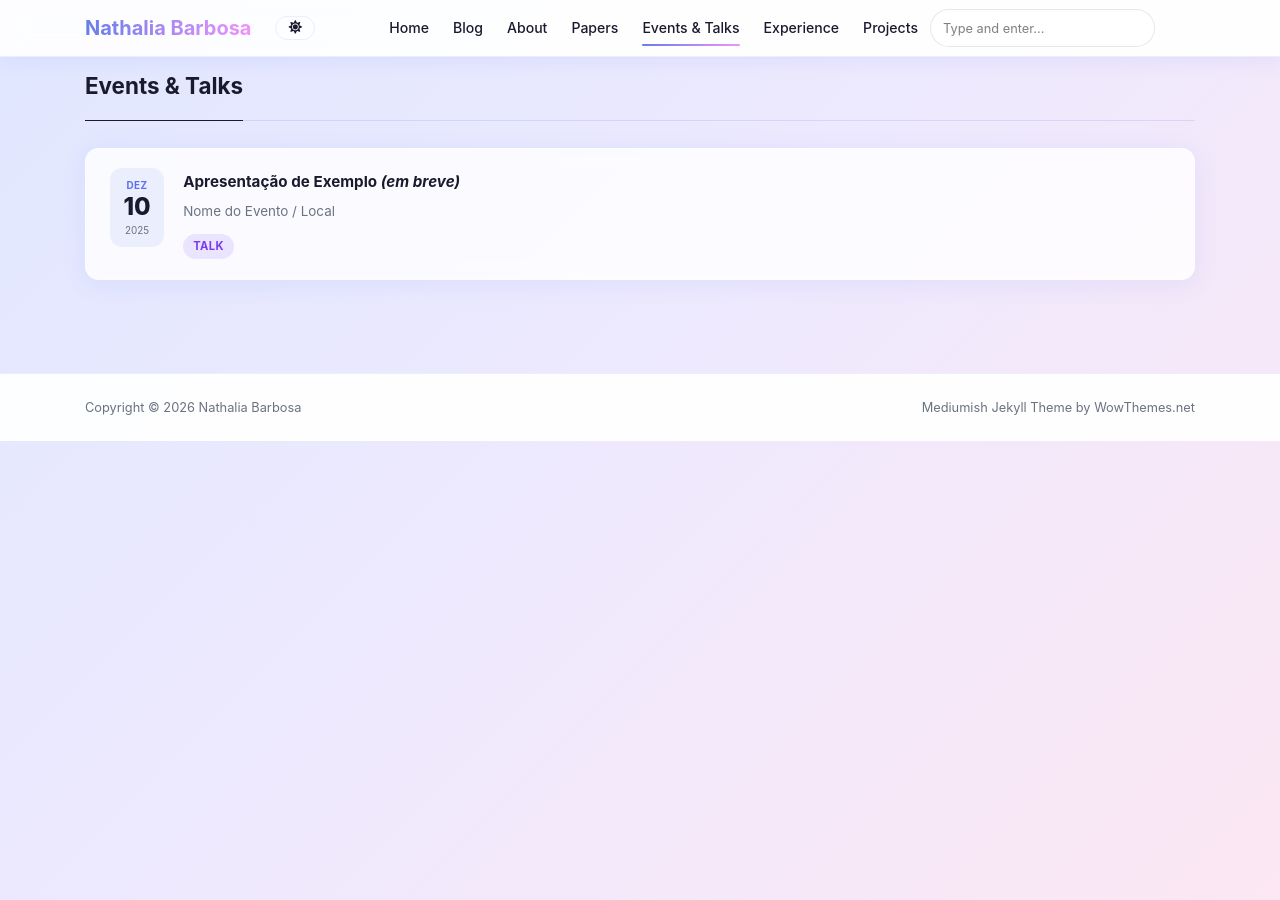
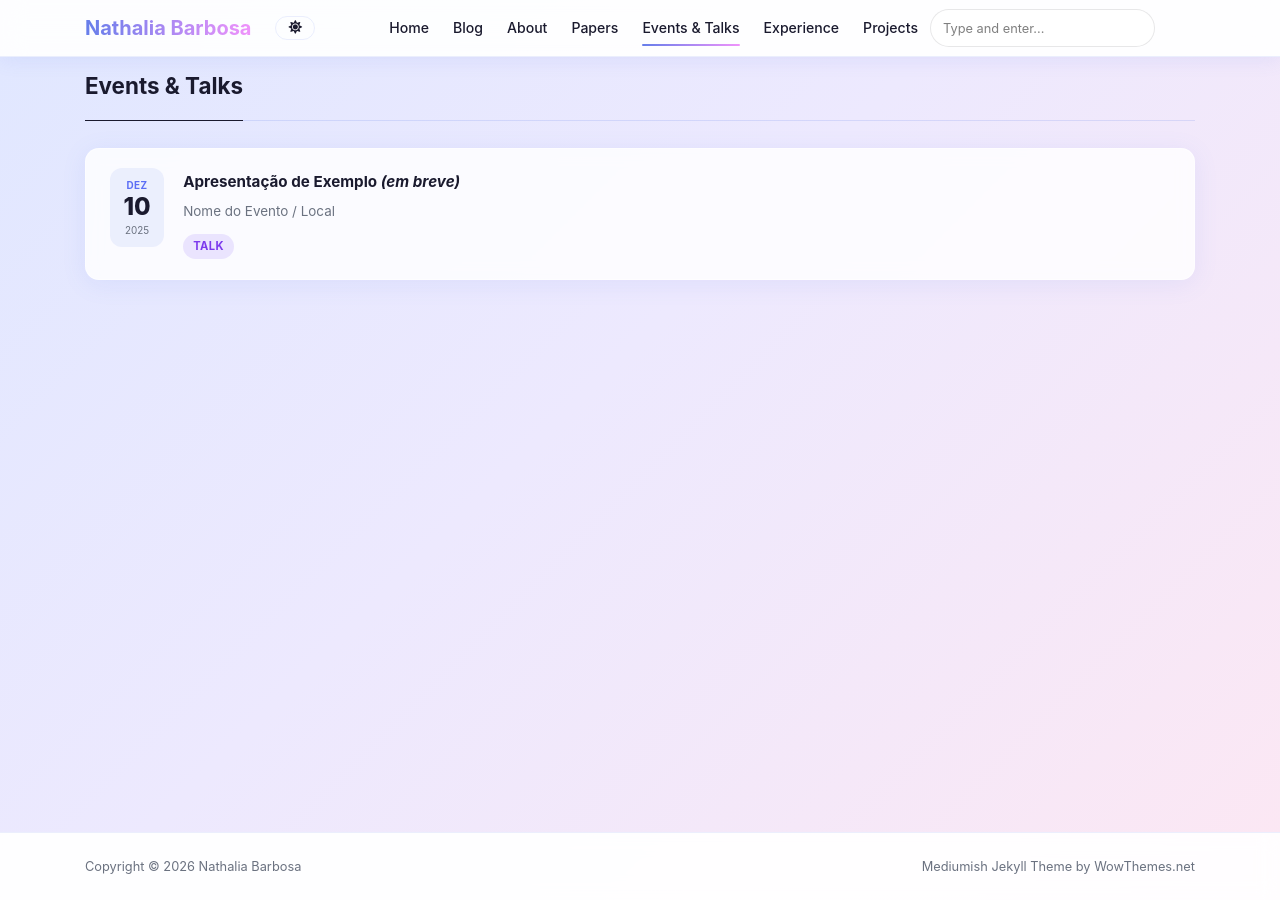
Before and after one commit to nathaliafab/nathaliafab.github.io, a Jekyll site: the page built from _pages/events.md, in a window 1280 px wide. Built offline with Jekyll 4.4.1, drawn with Linux system fonts in a browser that asks for light colours; nearby versions of some CDN libraries; a style sheet for code colours, icons or effects is not loaded.

Commit message:
fix: update layout for blog page and enhance site content styling

```diff
--- a/_layouts/default.html
+++ b/_layouts/default.html
@@ -166,8 +166,6 @@ ga('send', 'pageview');
     {{ content }}
 </div>
 
-</div>
-
 <!-- Categories Jumbotron
 ================================================== -->
 <div class="jumbotron fortags">
@@ -192,6 +190,10 @@ ga('send', 'pageview');
 		</div>
 	</div>
 </div>
+
+</div>
+
+</div> <!-- /.site-content -->
 
 <!-- Begin Footer
 ================================================== -->
--- a/assets/css/main.scss
+++ b/assets/css/main.scss
@@ -55,7 +55,9 @@ body {
   background: var(--bg-gradient) !important;
   background-attachment: fixed !important;
   color: var(--text-color) !important;
-  min-height: 100vh;
+  min-height: 100vh !important;
+  display: flex !important;
+  flex-direction: column !important;
   transition: background 0.4s ease, color 0.3s ease;
 }
 
@@ -155,6 +157,9 @@ a:hover {
 .site-content {
   background: transparent !important;
   padding-top: 1rem !important;
+  flex: 1 !important;
+  display: flex !important;
+  flex-direction: column !important;
 }
 
 /* ============================================================
--- a/assets/css/screen.css
+++ b/assets/css/screen.css
@@ -45,14 +45,17 @@ pre {
 }
 
 .main-content {
+    flex: 1;
     min-height: 300px;
 }
 
 .site-content {
-    min-height: 60vh;
+    flex: 1;
     padding-top: 1.5rem;
     margin-top: 57px;
     transition: all 0.4s;
+    display: flex;
+    flex-direction: column;
 }
 
 section {
@@ -342,10 +345,11 @@ span.post-read-more a:hover {
     padding-bottom: 12px;
     font-size: 0.8rem;
     color: rgba(0, 0, 0, .44);
-    margin-top: 50px;
-    margin-bottom: 62px;
+    margin-top: auto;
+    margin-bottom: 0;
     position: relative;
     background: #fff;
+    flex-shrink: 0;
 }
 
 .link-dark {
@@ -793,6 +797,7 @@ iframe {
 
 .jumbotron.fortags {
     margin-top: 3rem;
+    margin-bottom: 0;
     padding: 0;
     border-radius: 0;
     background-image: url(../images/jumbotron.jpg);
```
Also changed, not shown: _pages/blog.md (+2 -3 lines).
